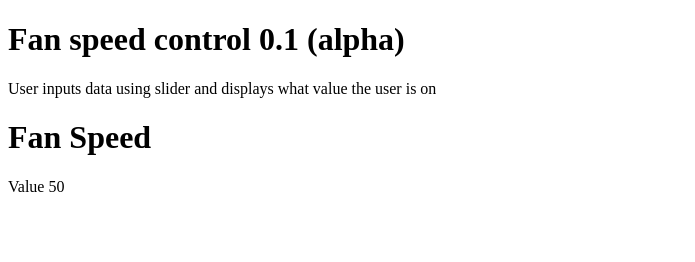
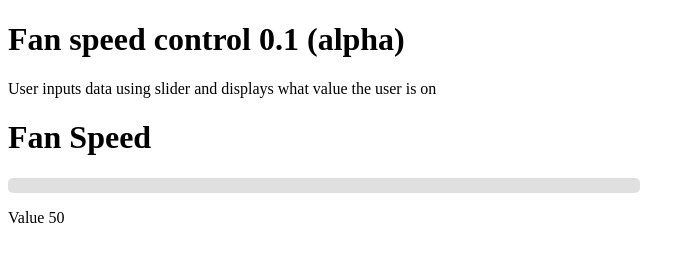
Before and after one commit to FNLHub/IoT-Server, a website: page views/index.html in a window 1280 px wide. Shown: the whole page, without its empty margins (0-695 px from the left). Drawn offline with nearby package versions, Linux system fonts and the light colour scheme.

Commit message:
Update index.html

```diff
--- a/views/index.html
+++ b/views/index.html
@@ -55,7 +55,7 @@
   <p>User inputs data using slider and displays what value the user is on</p>
   <h1>Fan Speed</h1>
 
-  <div id="slider"></div>
+  <div class= "slider" id="slider"></div>
   <p>Value <span id="slider-value"></span>
   </p>
 
```
